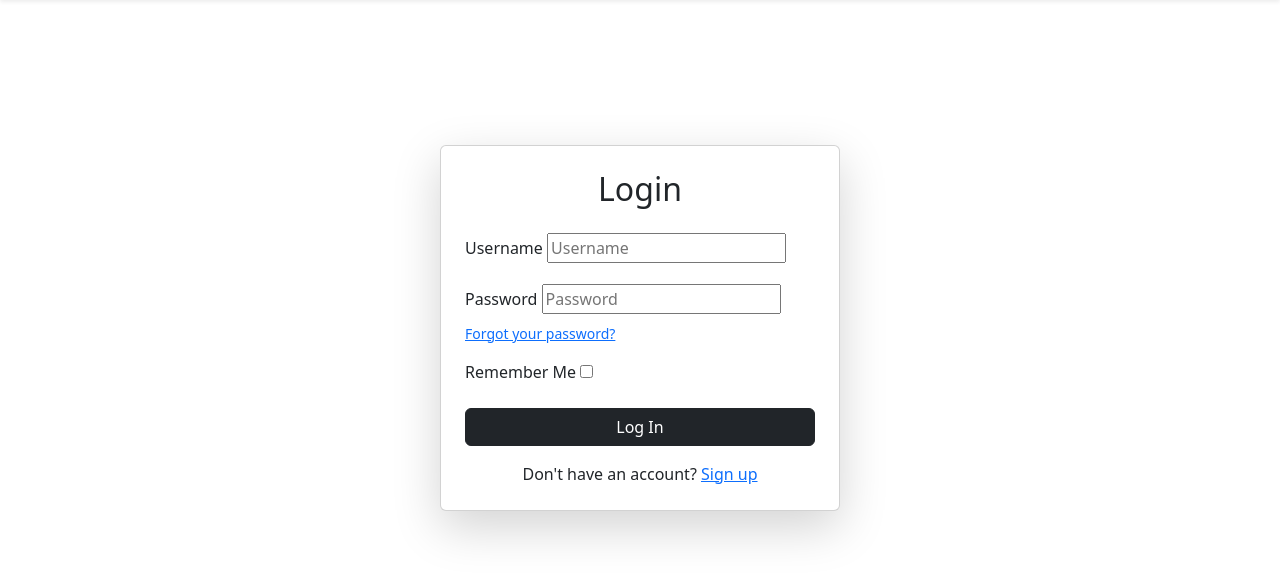
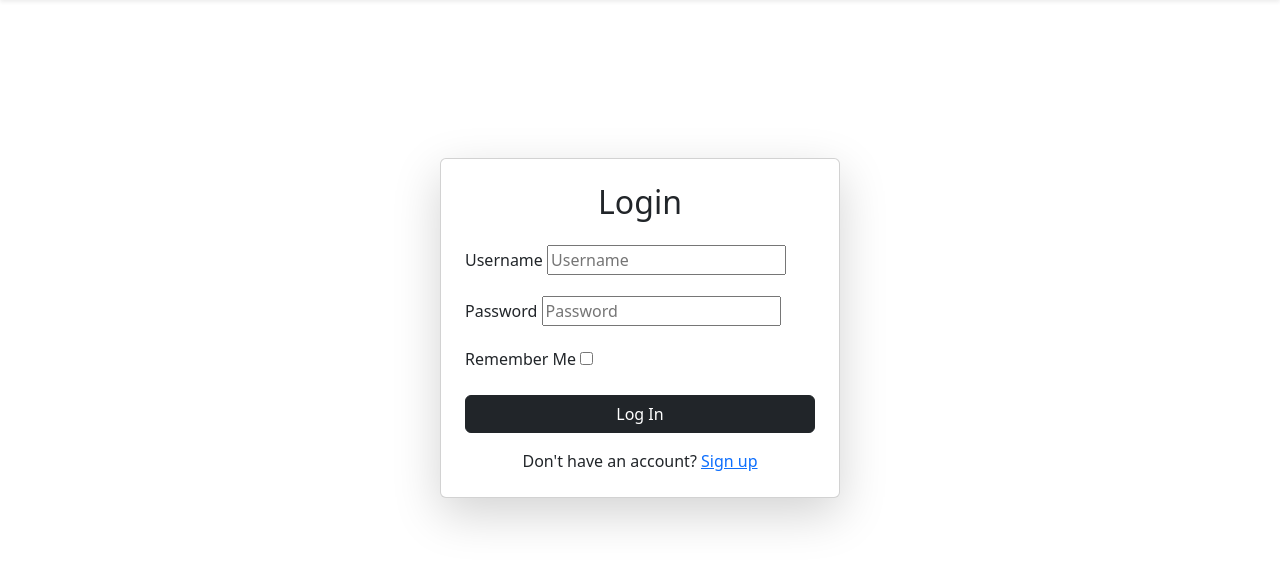
Before and after one commit to shipleyux/ms3, a Django app: page /accounts/login/ in a window 1280 px wide. Shown: the part 57-640 px from the top of the page. Run offline with Django 4.2, Linux system fonts and the light colour scheme.

Commit message:
update readme

```diff
--- a/static/css/style.css
+++ b/static/css/style.css
@@ -116,3 +116,7 @@ main {
   font-size: 0.85rem;
   margin-bottom: 0.5rem;
 }
+
+a[href*="reset"] {
+  display: none !important;
+}
```
Also changed, not shown: README.md.
